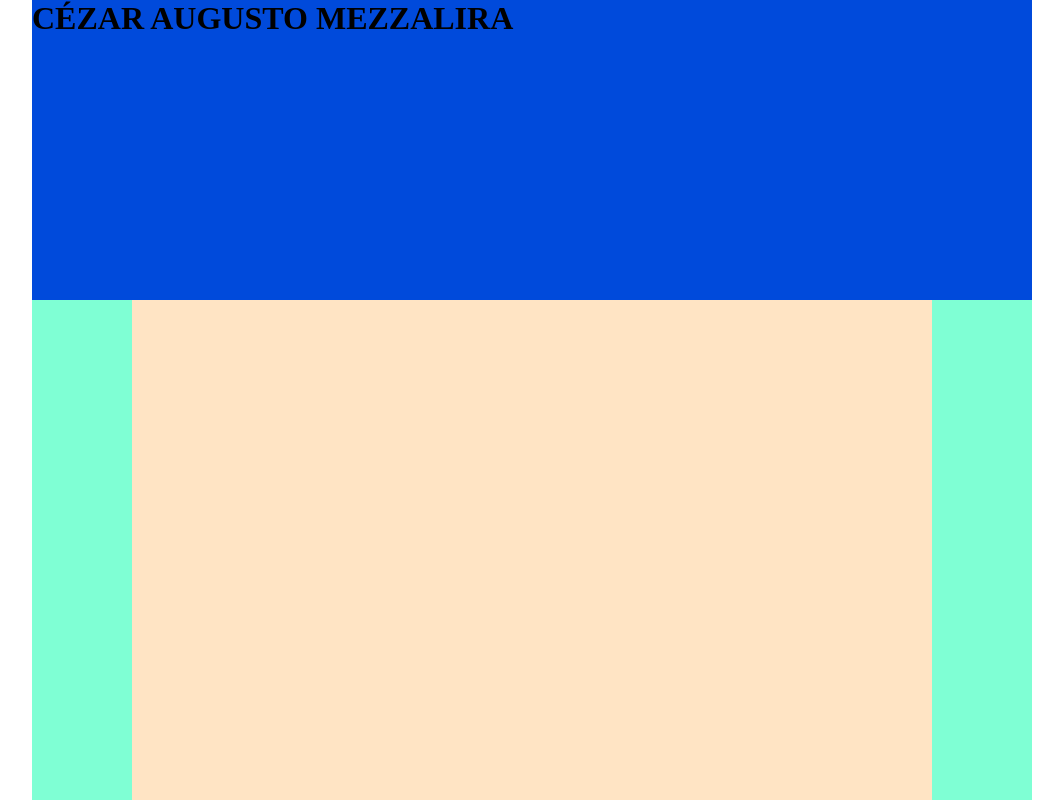
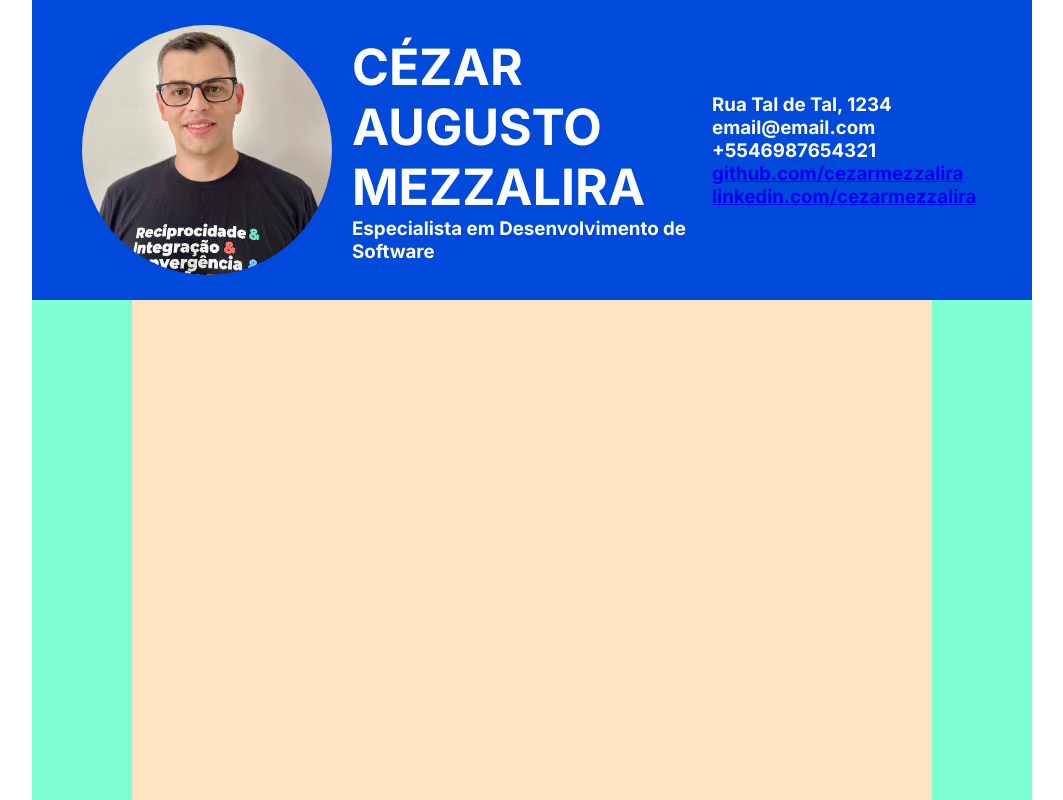
Before and after one commit to cezarmezzalirasenac/uc02-atividade-html-css, a plain HTML site: page index.html in a window 1280 px wide. Shown: the whole page, without its empty margins (108-1171 px from the left). Drawn offline with Linux system fonts and the light colour scheme.

Commit message:
Ajustes no cabeçalho

```diff
--- a/index.html
+++ b/index.html
@@ -16,7 +16,19 @@
 <body>
   <div id="container">
     <div id="header">
-      <h1>CÉZAR AUGUSTO MEZZALIRA</h1>
+      <img src="./assets/me.jpg" alt="Eu mesmo">
+      <div id="title">
+        <h1>CÉZAR AUGUSTO MEZZALIRA</h1>
+        <h3>Especialista em Desenvolvimento de Software</h3>
+      </div>
+      <div id="contact">
+        <h3>Rua Tal de Tal, 1234</h3>
+        <h3>email@email.com</h3>
+        <h3>+5546987654321</h3>
+        <h3><a href="https://github.com/cezarmezzalira">github.com/cezarmezzalira</a></h3>
+        <h3><a href="https://linkedin.com/cezarmezzalira">linkedin.com/cezarmezzalira</a></h3>
+      </div>
+
     </div>
     <div id="content">
 
--- a/styles.css
+++ b/styles.css
@@ -28,7 +28,8 @@ dd {
 body {
   display: flex;
   justify-content: center;
-
+  font-family: 'Inter', Arial, Helvetica, sans-serif;
+  color: #fff;
 }
 
 #container {
@@ -41,12 +42,25 @@ body {
   width: 100%;
   height: 300px;
   background-color: #004ADB;
+  display: grid;
+  grid-template-columns: 30% 40% 30%;
+  align-items: center;
+  padding: 0 50px;
+}
+
+#header img {
+  width: 250px;
+  height: 250px;
+  border-radius: 100%;
+}
+
+#title h1 {
+  font-size: 50px;
 }
 
 #content {
   width: 800px;
   height: 500px;
   margin: 0 100px;
-
   background-color: bisque;
 }
```
Also changed, not shown: assets/me.jpg (added).
